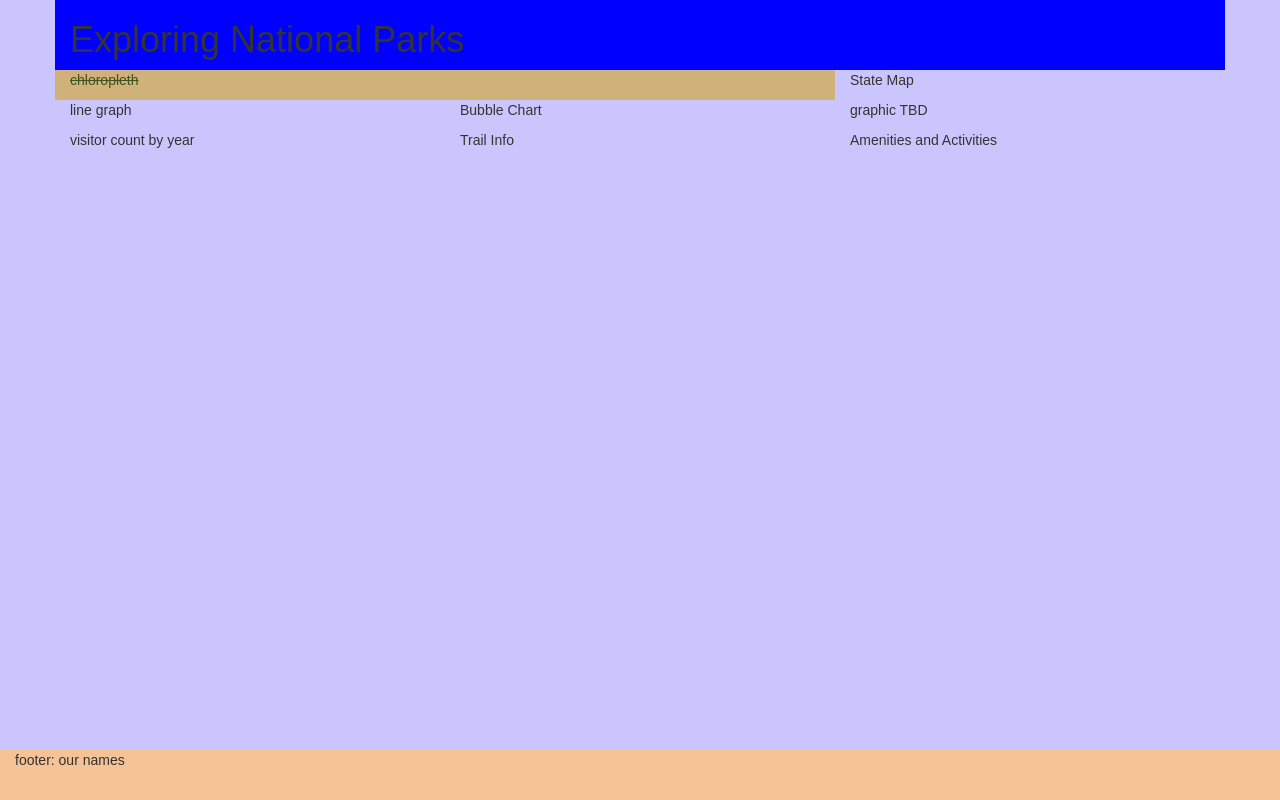
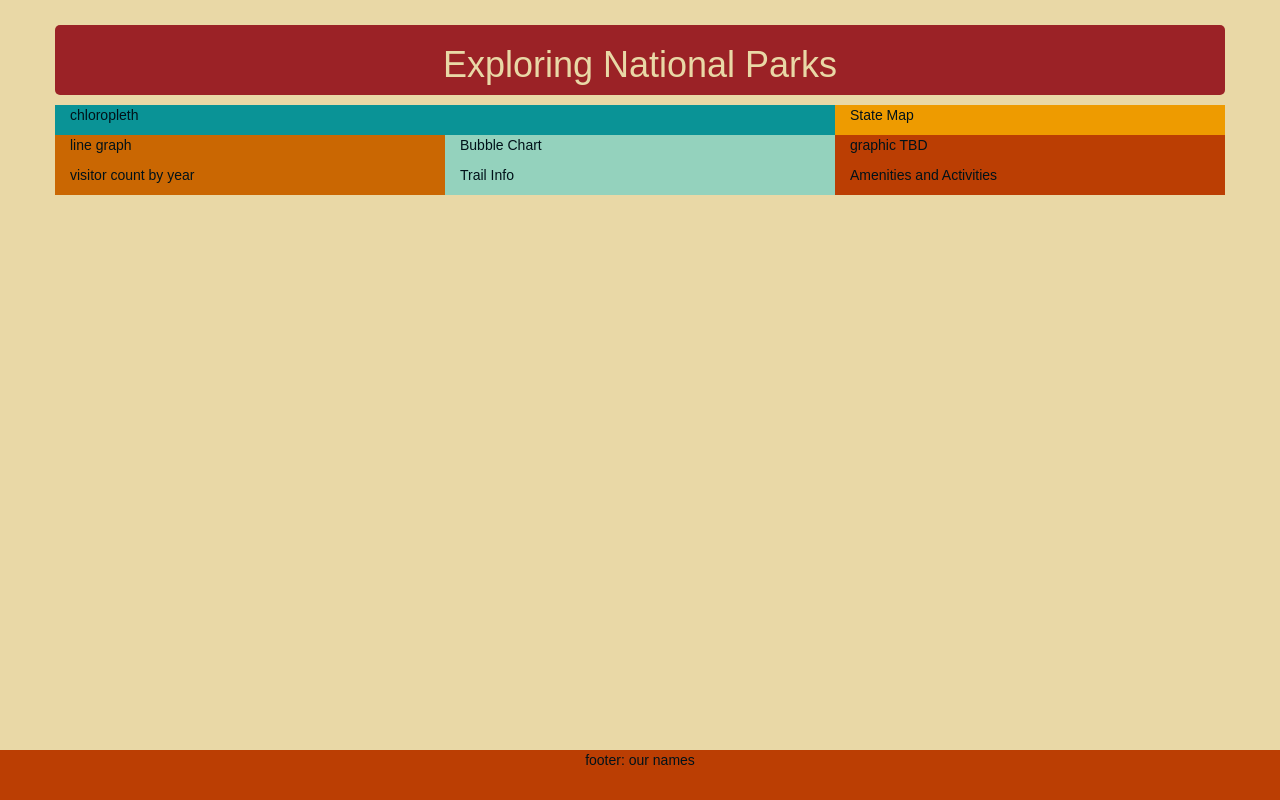
Before and after one commit to njmorr/Exploring-National-Parks, a Flask app: page / in a window 1280 px wide. Run offline with Flask 2, Linux system fonts and the light colour scheme; some libraries are stand-ins or nearby versions.

Commit message:
added background colors

```diff
--- a/static/css/style.css
+++ b/static/css/style.css
@@ -8,18 +8,54 @@ body {
   height: 100%;
   padding: 0;
   margin: 0;
-  background-color: #cac6fd;
+  background-color: #E9D8A6;
 }
 
 
 #jumbotron {
-  background-color: blue;
+  background-color: #9B2226;
+  text-align: center;
+  color: #E9D8A6;
+  margin-top: 25px;
+  margin-bottom: 10px;
+  border-radius: 5px;
 }
 
 #chloropleth {
-  background: #D0B17A;
-  color: #41521F;
-  text-decoration: line-through;
+  background: #0A9396;
+  color: #001219;
+}
+
+#state {
+  background: #EE9B00;
+  color: #001219;
+}
+
+#line {
+  background: #CA6702;
+  color: #001219;
+}
+
+#bubble {
+  background: #94D2BD;
+  color: #001219;
+}
+
+#activities {
+  background: #BB3E03;
+  color: #001219;
+}
+
+/* The footer is positioned at the bottom of the page */
+.footer {
+  position: absolute;
+  right: 0;
+  bottom: 0;
+  left: 0;
+  min-height: 50px;
+  background: #BB3E03;
+  color: #001219;
+  text-align: center;
 }
 
 /* The wrapper contains all of the page's content besides the footer, which is pushed to the bottom of the page */
@@ -29,13 +65,3 @@ body {
   padding-bottom: 130px;
   overflow: auto;
 }
-
-/* The footer is positioned at the bottom of the page */
-.footer {
-  position: absolute;
-  right: 0;
-  bottom: 0;
-  left: 0;
-  min-height: 50px;
-  background: #f5c396;
-}
--- a/templates/index.html
+++ b/templates/index.html
@@ -28,7 +28,7 @@
         <p>chloropleth</p>
       </div>
       <!-- State Map -->
-      <div class="col-md-4">
+      <div id="state" class="col-md-4">
         <p>State Map</p>
       </div>
 
@@ -38,19 +38,19 @@
      <div class="row">
 
       <!-- Line Chart -->
-      <div class="col-md-4">
+      <div id="line" class="col-md-4">
         <p>line graph</p>
         <p>visitor count by year</p>
       </div>
 
       <!-- Bubble Chart -->
-      <div class="col-md-4">
+      <div id="bubble" class="col-md-4">
         <p>Bubble Chart</p>
         <p>Trail Info</p>
       </div>
 
       <!-- Amenities/activities -->
-      <div class="col-md-4">
+      <div id="activities" class="col-md-4">
         <p>graphic TBD</p>
         <p>Amenities and Activities</p>
       </div>
```
